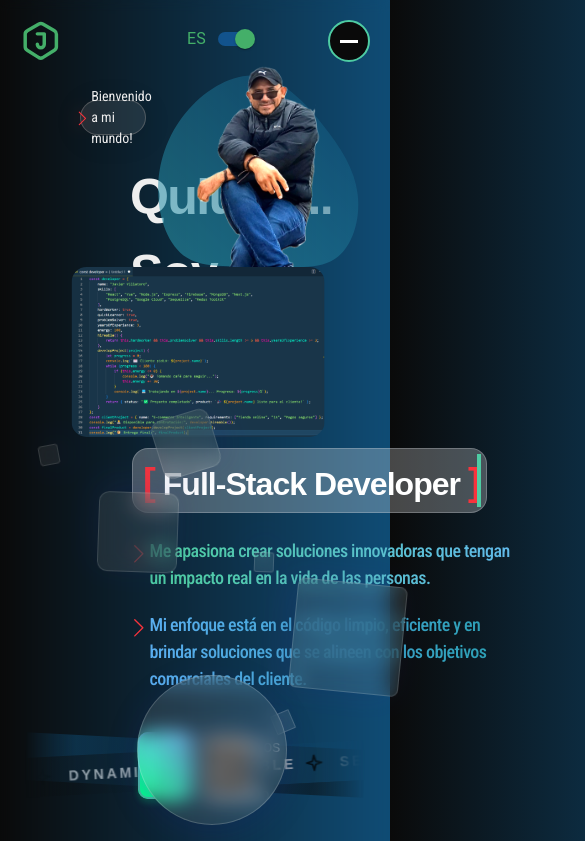
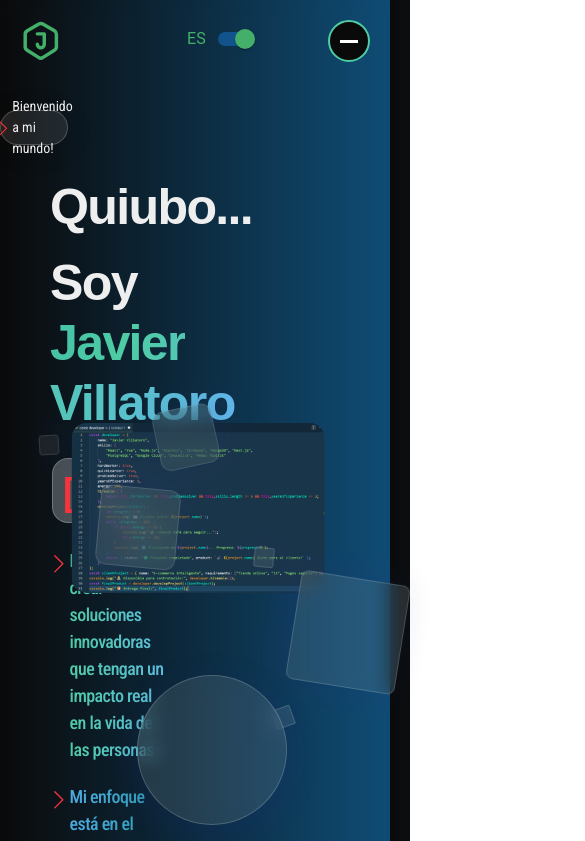
Before and after one commit to Javillat/portfolio, a React (Create React App) app in the folder frontend/: page / in a window 390 px wide. Shown: the top 841 px of the page, 585 px wide, since content can reach past the window. Built offline with nearby package versions, Linux system fonts and the light colour scheme; a web font is replaced by a local one.

Commit message:
chore: Reestructurando mobil version

```diff
--- a/frontend/src/App.css
+++ b/frontend/src/App.css
@@ -517,7 +517,7 @@ select,
     margin: 0;
   }
 
-  .whoami-container {
+  .whoami-superior .whoami-container {
     display: flex;
     flex-direction: column;
     align-items: stretch;
@@ -531,8 +531,8 @@ select,
     width: 100%;
   }
 
-  .whoami-item:nth-child(1).whoami-item.profile-picture {
-    position: absolute;
+  .whoami-item:nth-child(1).whoami-item .profile-picture {
+    position: relative;
     display: flex;
     align-items: center;
     justify-content: center;
@@ -545,8 +545,8 @@ select,
     background-position: center center;
   }
 
-  .whoami-item:nth-child(1).whoami-item.profile-picture #sw-js-blob-svg {
-    position: relative;
+  .whoami-item:nth-child(1).whoami-item .profile-picture #sw-js-blob-svg {
+    position: absolute;
     top: -15px;
     left: 90px;
     width: 95%;
@@ -565,8 +565,8 @@ select,
   }
 
   .whoami-container .profile-picture-code {
+    position: absolute;
     top: 40%;
-    position: absolute;
     left: 54%;
     display: flex;
     justify-content: center;
@@ -574,6 +574,37 @@ select,
     width: 65%;
     z-index: 0;
   }
+
+  .whoami-container .whoami-item:nth-child(2) {
+    position: relative;
+    flex-direction: column;
+    display: flex;
+    justify-content: center;
+    align-items: normal;
+    height: auto;
+    flex-grow: unset;
+    padding: 0;
+  }
+
+  /* Inicia footer */
+  .footer__container {
+    bottom: 0;
+    left: 0;
+    right: 0;
+    /* position: fixed; */
+    background-color: var(--primary-black);
+    color: var(--secundary-text-white);
+    display: flex;
+    justify-content: center;
+    align-items: center;
+    flex-direction: column;
+    width: 100%;
+    text-align: center;
+    padding: 1rem;
+    font-size: 0.8rem;
+  }
+/* Finaliza footer */
+
 
 
 }
--- a/frontend/src/components/whoami/whoami.css
+++ b/frontend/src/components/whoami/whoami.css
@@ -39,8 +39,6 @@
     padding: 20px 25px;
     -webkit-backdrop-filter: blur(5.5px);
     backdrop-filter: blur(5.4px);
-    /* -webkit-box-shadow: 0 4px 30px rgba(0, 0, 0, 0.1); */
-    /* box-shadow: 0 4px 30px rgba(0, 0, 0, 0.1); */
     flex-wrap: wrap;
     align-content: flex-start;
     /* background: linear-gradient(45deg, var(--primary-black), var(--dark-blue)); */
```
